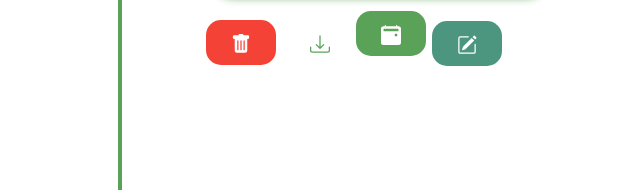
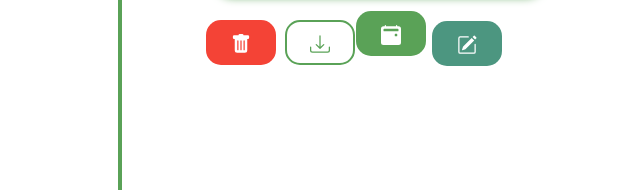
Before and after one commit to Atrizel203/Multidiciplinario, a React app: page /Vistadatos in a window 1280 px wide. Shown: the part 510-700 px from the top of the page, 108-748 px from the left. Built offline with nearby package versions, Linux system fonts and the light colour scheme.

Commit message:
modified:   src/css/botonDescarga.css

```diff
--- a/src/css/botonDescarga.css
+++ b/src/css/botonDescarga.css
@@ -18,4 +18,5 @@
     color: var(--secondary-color);
     border-radius: 15px;
     font-size: 20px;
+    border: var(--secondary-color) solid 2px;
 }
```
